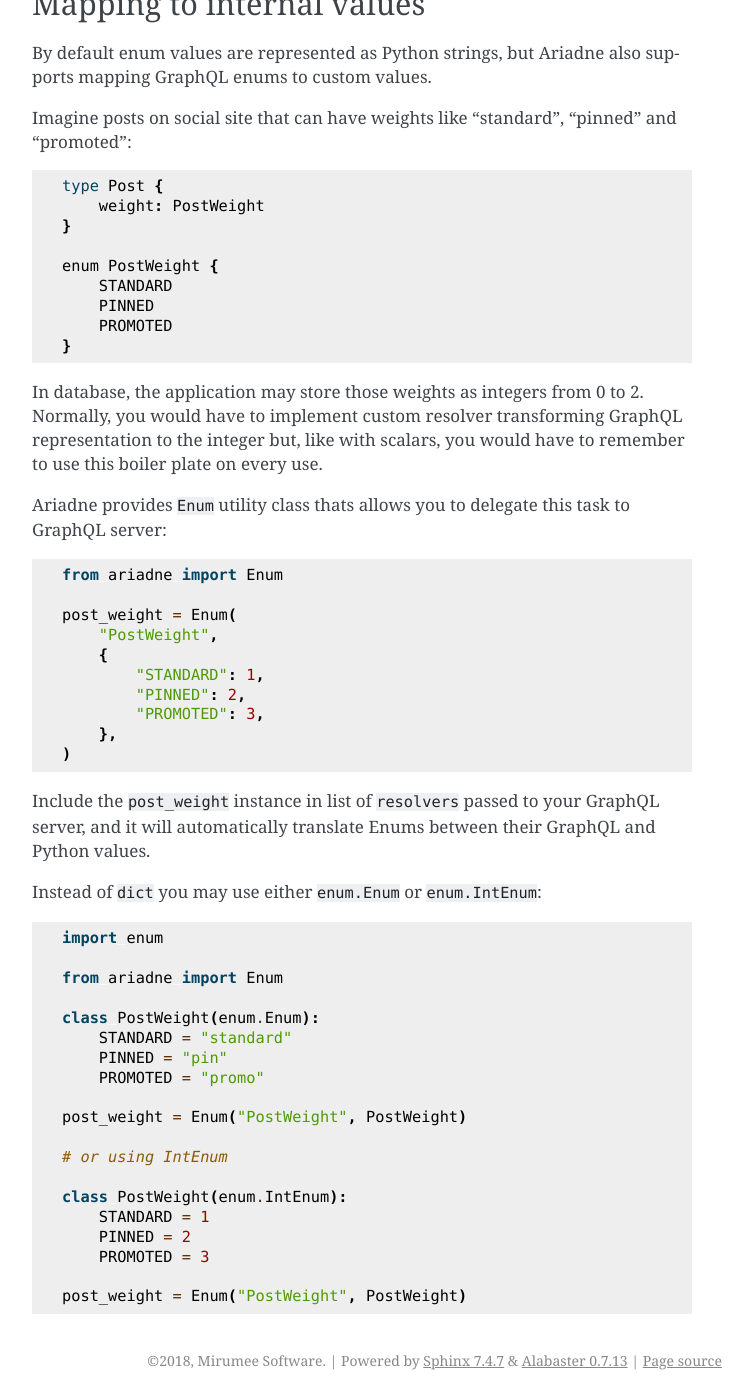
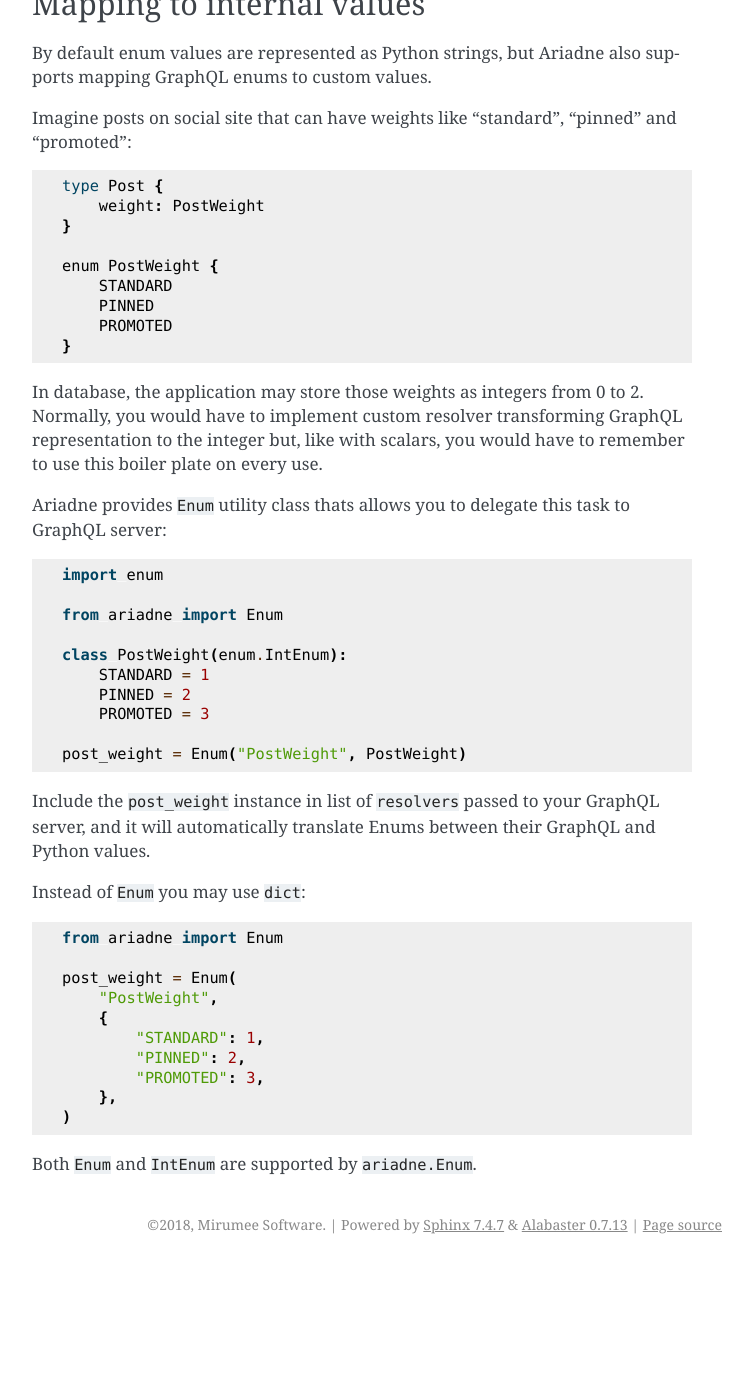
Before and after one commit to mirumee/ariadne, a Sphinx documentation site: the page built from docs/enums.rst, in a window 1280 px wide and 1400 px high, scrolled down 1428 px. Shown: the whole window, without its empty margins (388-1141 px from the left). Built offline with Sphinx 7.4.7, drawn with Linux system fonts in a browser that asks for light colours; after the commit the page ends 2692 px from its top, so only the background shows below that.

Commit message:
Improve enums doc to favor python enum over dict

```diff
--- a/docs/enums.rst
+++ b/docs/enums.rst
@@ -81,6 +81,21 @@ In database, the application may store those weights as integers from 0 to 2. No
 
 Ariadne provides ``Enum`` utility class thats allows you to delegate this task to GraphQL server::
 
+    import enum
+
+    from ariadne import Enum
+
+    class PostWeight(enum.IntEnum):
+        STANDARD = 1
+        PINNED = 2
+        PROMOTED = 3
+
+    post_weight = Enum("PostWeight", PostWeight)
+
+Include the ``post_weight`` instance in list of ``resolvers`` passed to your GraphQL server, and it will automatically translate Enums between their GraphQL and Python values.
+
+Instead of ``Enum`` you may use ``dict``::
+
     from ariadne import Enum
 
     post_weight = Enum(
@@ -92,26 +107,4 @@ Ariadne provides ``Enum`` utility class thats allows you to delegate this task t
         },
     )
 
-Include the ``post_weight`` instance in list of ``resolvers`` passed to your GraphQL server, and it will automatically translate Enums between their GraphQL and Python values.
-
-Instead of ``dict`` you may use either ``enum.Enum`` or ``enum.IntEnum``::
-
-    import enum
-
-    from ariadne import Enum
-
-    class PostWeight(enum.Enum):
-        STANDARD = "standard"
-        PINNED = "pin"
-        PROMOTED = "promo"
-
-    post_weight = Enum("PostWeight", PostWeight)
-
-    # or using IntEnum
-
-    class PostWeight(enum.IntEnum):
-        STANDARD = 1
-        PINNED = 2
-        PROMOTED = 3
-
-    post_weight = Enum("PostWeight", PostWeight)
+Both ``Enum`` and ``IntEnum`` are supported by ``ariadne.Enum``.
```
